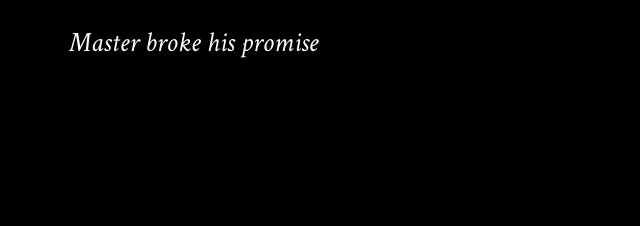
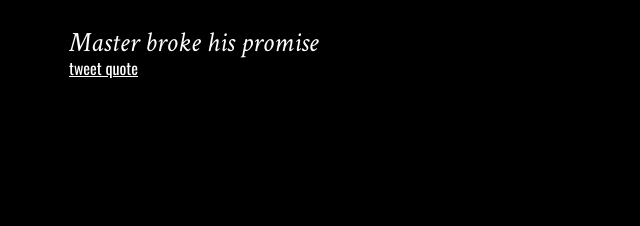
Before and after one commit to rath-prak/quote-generator, a plain HTML site: page index.html in a window 1280 px wide. Both pictures are taken after a click on the button "NEW QUOTE". Shown: the part 312-538 px from the top of the page, 620-1260 px from the left. Drawn offline with nearby package versions, Linux system fonts and the light colour scheme.

Commit message:
add twitter

```diff
--- a/index.html
+++ b/index.html
@@ -22,7 +22,11 @@
 		<p id="quote">My Precious</p>
 	</div>
 
-</div> <!-- end of container -->
+ 	<div>
+        <a id="tweetThisQuote" href='http://twitter.com/home/?status='>tweet quote </a>
+     </div>
+
+          </div> <!-- end of container -->
 
 
 </body>
--- a/js/script.js
+++ b/js/script.js
@@ -15,4 +15,12 @@ gollumQuote[10] = "See? See? He wants it for himself";
 function newQuote(){
 	var randomQuote = Math.floor(Math.random()*(gollumQuote.length));
 	document.getElementById('quote').innerHTML = gollumQuote[randomQuote];
+
+var strLink = "http://twitter.com/home/?status=" + randomQuote;
+document.getElementById("tweetThisQuote").setAttribute("href",strLink);
+
 }
+
+
+// append twitter to status
+// google twiiter buttons and how add to link.
```
